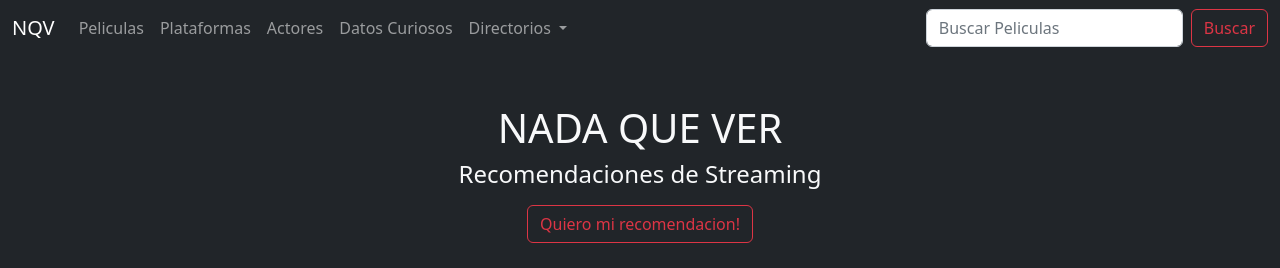
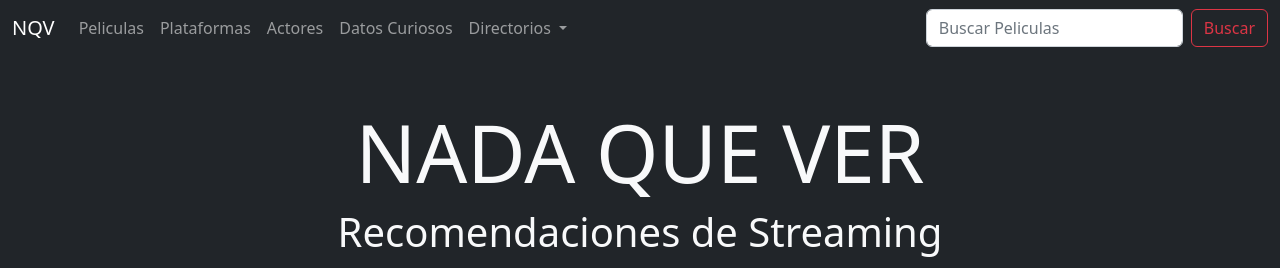
Before and after one commit to herediasolana/EntregaFinal, a Django app: page / in a window 1280 px wide. Shown: the top 268 px of the page. Run offline with Django 4.2, Linux system fonts and the light colour scheme.

Commit message:
mejora minima

```diff
--- a/AppNQV/templates/home.html
+++ b/AppNQV/templates/home.html
@@ -5,11 +5,11 @@
     <div class="container">
         <div>
             <div>
-                <h1>NADA QUE VER</h1>
-                <h4>Recomendaciones de Streaming</h4>
+                <h1 class="display-1">NADA QUE VER</h1><h1></h1>
+                <h1 class="display-6">Recomendaciones de Streaming</h1><h4></h4>
             </div>
             <p></p>
-            <button type="button" class="btn btn-outline-danger">Quiero mi recomendacion!</button>
+            <button type="button" class="btn btn-outline-danger">Quiero mi recomendacion! (todavía no disponible)</button>
 
         </div>
     </div>
```
Also changed, not shown: AppNQV/templates/datosCuriosos.html (+4 -3 lines).
